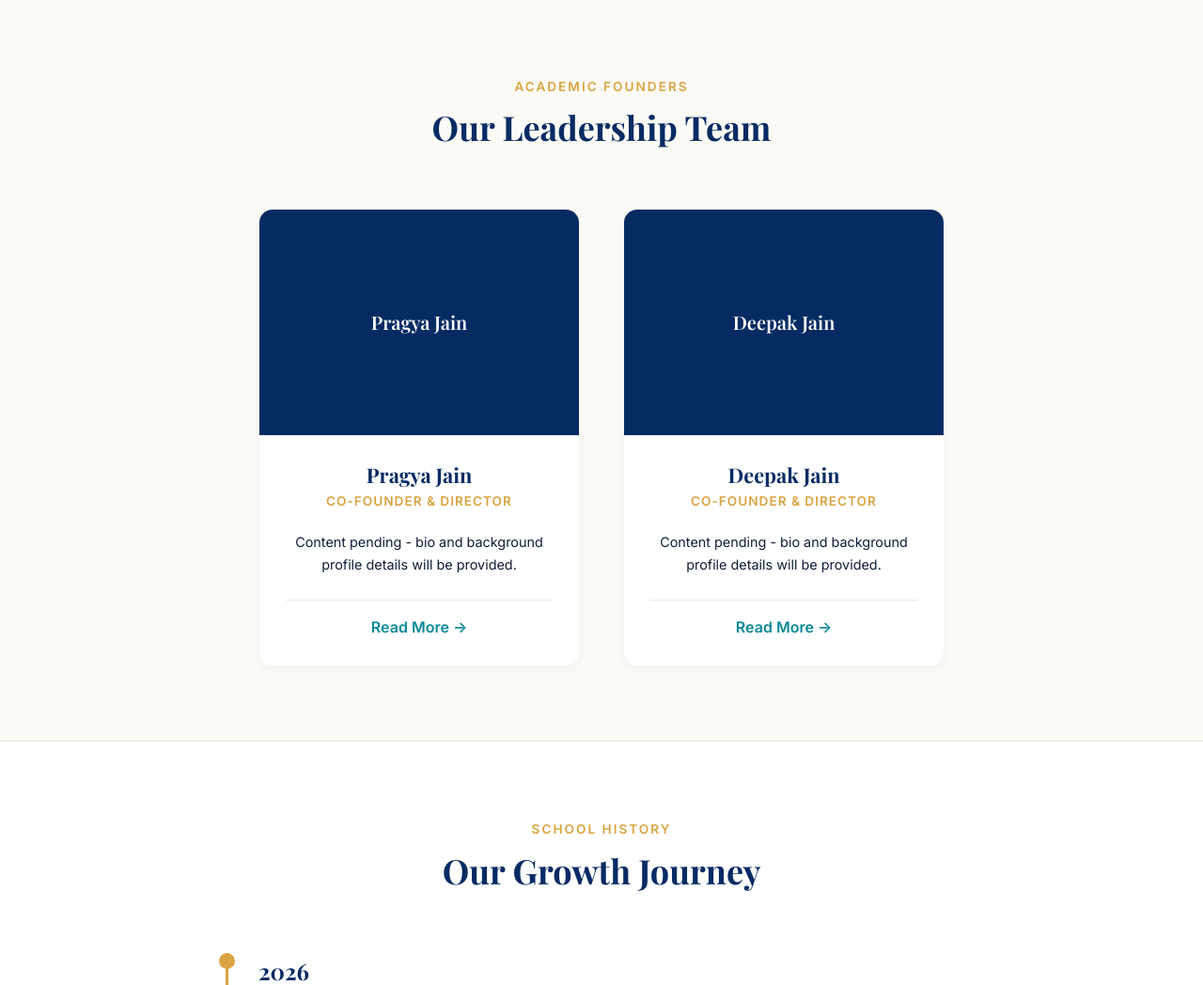
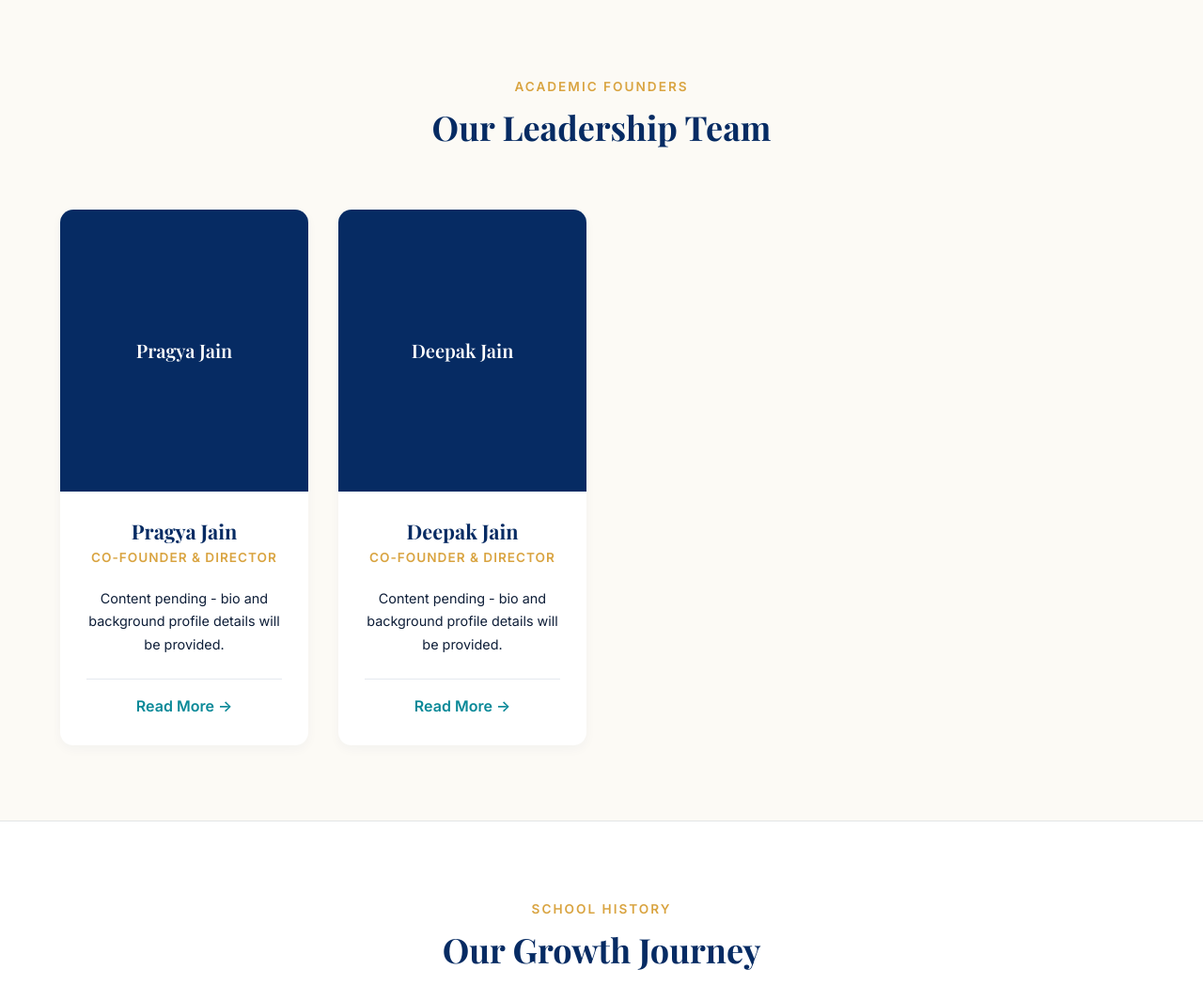
Before and after one commit to varun100-dot/school, a PHP site: page /pages/about.php in a window 1280 px wide. Shown: the part 1915-2963 px from the top of the page at 94% size. Run offline with PHP 8.4, Linux system fonts and the light colour scheme; data comes from the database, SQL or seed files in the repository; some libraries are stand-ins or nearby versions; some web fonts are replaced.

Commit message:
Update leadership team grid to show 4 columns in a single row on desktop and increase image container height to 300px

```diff
--- a/pages/about.php
+++ b/pages/about.php
@@ -198,10 +198,10 @@ include_once dirname(__FILE__) . '/../includes/header.php';
       <h2 style="font-size: 2.25rem; color: var(--color-navy); margin-top: 0.5rem; font-family: var(--font-primary);">Our Leadership Team</h2>
     </div>
 
-    <div style="display: flex; flex-wrap: wrap; gap: 3rem; justify-content: center;">
+    <div class="leadership-grid">
       <?php foreach ($leadership as $leader): ?>
-        <div style="background-color: #FFFFFF; border-radius: var(--radius-lg); overflow: hidden; box-shadow: var(--shadow-sm); width: 340px; display: flex; flex-direction: column;">
-          <div style="height: 240px; background-color: var(--color-navy); display: flex; justify-content: center; align-items: center; color: #FFFFFF; font-size: 1.25rem; font-weight: 600; font-family: var(--font-primary);">
+        <div class="leader-card">
+          <div style="height: 300px; background-color: var(--color-navy); display: flex; justify-content: center; align-items: center; color: #FFFFFF; font-size: 1.25rem; font-weight: 600; font-family: var(--font-primary);">
             <?php if (!empty($leader['image'])): ?>
               <img src="<?php echo h($leader['image']); ?>" alt="<?php echo h($leader['name']); ?>" style="width: 100%; height: 100%; object-fit: cover;">
             <?php else: ?>
@@ -264,6 +264,31 @@ include_once dirname(__FILE__) . '/../includes/header.php';
 <?php endif; ?>
 
 <style>
+  .leadership-grid {
+    display: grid;
+    grid-template-columns: repeat(4, 1fr);
+    gap: 2rem;
+    justify-content: center;
+  }
+  .leader-card {
+    background-color: #FFFFFF;
+    border-radius: var(--radius-lg);
+    overflow: hidden;
+    box-shadow: var(--shadow-sm);
+    display: flex;
+    flex-direction: column;
+    width: 100%;
+  }
+  @media (max-width: 1024px) {
+    .leadership-grid {
+      grid-template-columns: repeat(2, 1fr);
+    }
+  }
+  @media (max-width: 600px) {
+    .leadership-grid {
+      grid-template-columns: 1fr;
+    }
+  }
   @media (max-width: 768px) {
     .about-card {
       padding: 1.75rem !important;
```
